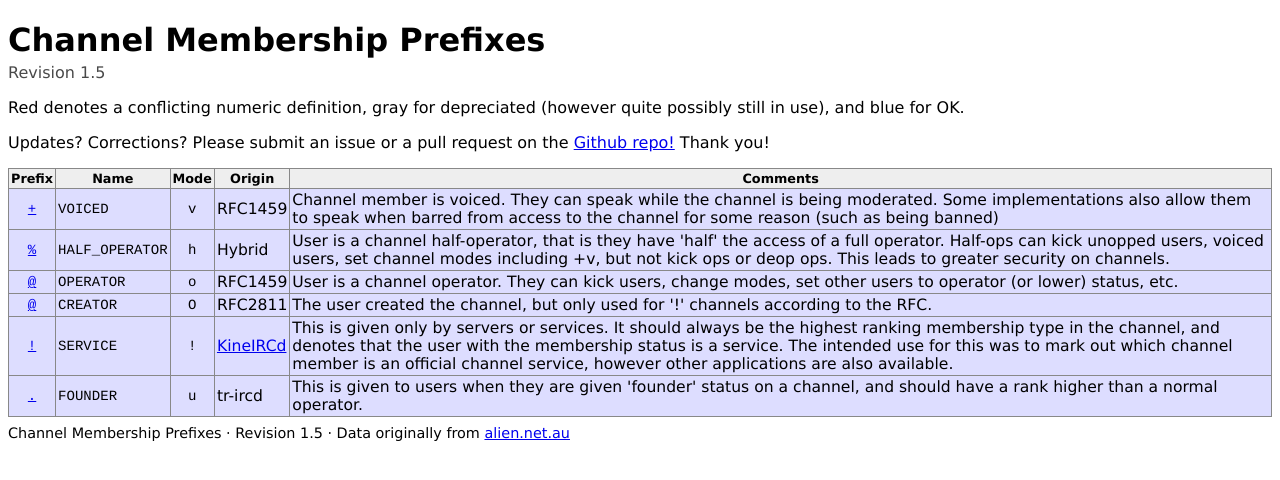
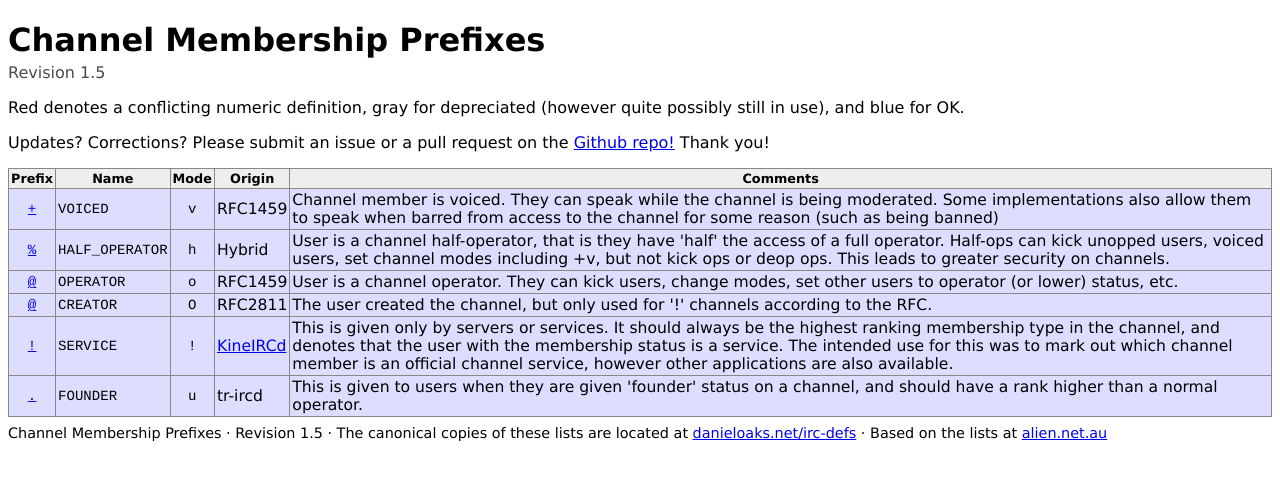
Before and after one commit to ircdocs/irc-defs, a Jekyll site: the page built from defs/chanmembers.html, in a window 1280 px wide. Shown: the top 480 px of the page. Built offline with Jekyll 4.4.1, drawn with Linux system fonts in a browser that asks for light colours.

Commit message:
tables: Note origin better, note canonical URL

```diff
--- a/_includes/table.html
+++ b/_includes/table.html
@@ -104,5 +104,7 @@
     &middot;
     Revision {{ info.file_info.revision }}
     &middot;
-    Data originally from <a href="https://www.alien.net.au/irc/">alien.net.au</a>
+    The canonical copies of these lists are located at <a href="http://danieloaks.net/irc-defs/">danieloaks.net/irc-defs</a>
+    &middot;
+    Based on the lists at <a href="https://www.alien.net.au/irc/">alien.net.au</a>
 </footer>
```
